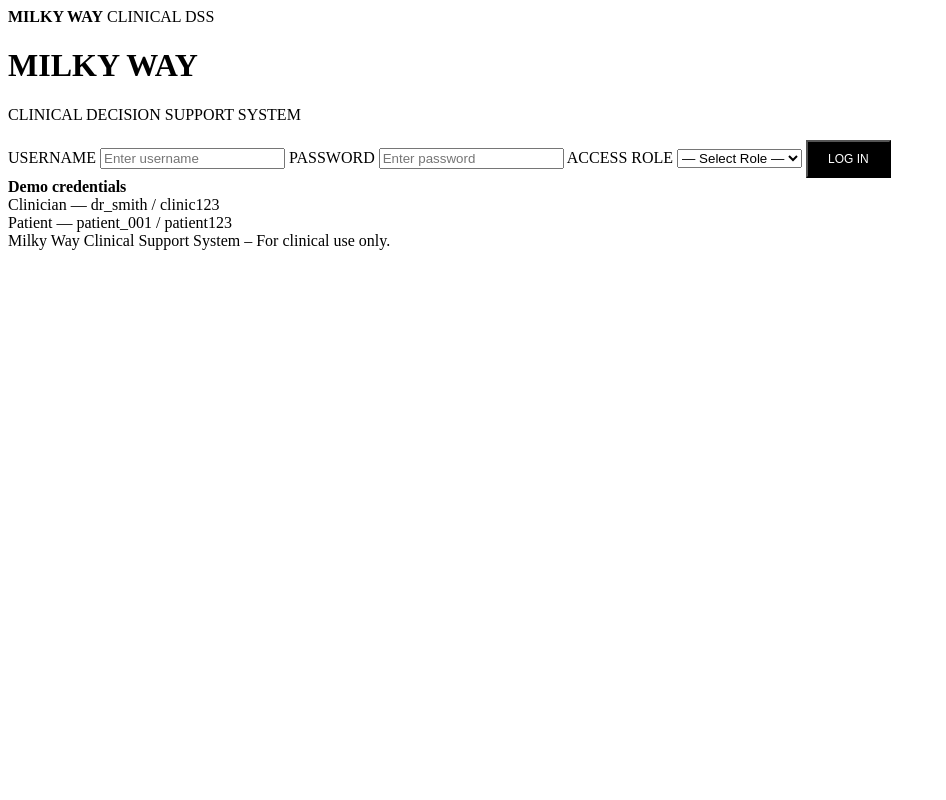
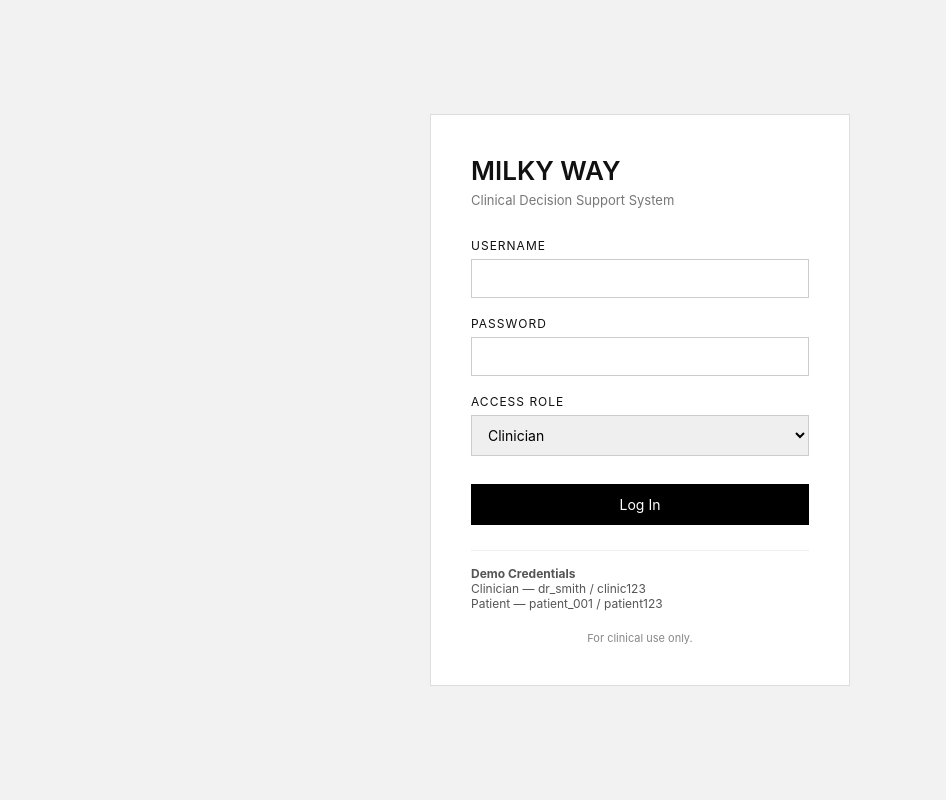
Before and after one commit to Dzoixy/milky-way-new-blood, a FastAPI app: page / in a window 1280 px wide. Shown: the whole page, without its empty margins (0-946 px from the left). Run offline with FastAPI, Linux system fonts and the light colour scheme; parts of the project's set-up code (start-up, migrations or seed data) failed here and were passed over.

Commit message:
fix Login

```diff
--- a/app/templates/login.html
+++ b/app/templates/login.html
@@ -1,36 +1,132 @@
-{% extends "base.html" %}
-{% block content %}
+<!DOCTYPE html>
+<html lang="en">
+<head>
+    <meta charset="UTF-8">
+    <title>Login | Milky Way CDSS</title>
+    <meta name="viewport" content="width=device-width, initial-scale=1.0">
+    <link rel="stylesheet" href="/static/css/dashboard.css">
+    <style>
+        .login-wrapper{
+            height:100vh;
+            display:flex;
+            align-items:center;
+            justify-content:center;
+            background:#f2f2f2;
+        }
 
-<div class="auth-card">
-    <div class="auth-header">
-        <h1>MILKY WAY</h1>
-        <p>CLINICAL DECISION SUPPORT SYSTEM</p>
-    </div>
+        .login-card{
+            width:420px;
+            background:#fff;
+            padding:40px;
+            border:1px solid #ddd;
+        }
 
-    <form method="POST" action="/login" class="auth-form">
+        .login-title{
+            font-size:26px;
+            font-weight:600;
+            margin-bottom:6px;
+        }
 
-        <label>USERNAME</label>
-        <input type="text" name="username" placeholder="Enter username" required>
+        .login-sub{
+            font-size:13px;
+            color:#777;
+            margin-bottom:30px;
+        }
 
-        <label>PASSWORD</label>
-        <input type="password" name="password" placeholder="Enter password" required>
+        .form-group{
+            margin-bottom:18px;
+        }
 
-        <label>ACCESS ROLE</label>
-        <select name="role" required>
-            <option value="">— Select Role —</option>
-            <option value="Clinician">Clinician</option>
-            <option value="Patient">Patient</option>
-        </select>
+        .form-label{
+            font-size:12px;
+            text-transform:uppercase;
+            letter-spacing:1px;
+            display:block;
+            margin-bottom:6px;
+        }
 
-        <button type="submit" class="btn-primary">LOG IN</button>
+        .form-input{
+            width:100%;
+            padding:10px 12px;
+            border:1px solid #ccc;
+            font-size:14px;
+        }
 
-        <div class="demo-info">
-            <strong>Demo credentials</strong><br>
+        .form-input:focus{
+            outline:none;
+            border-color:#000;
+        }
+
+        .login-btn{
+            width:100%;
+            background:#000;
+            color:#fff;
+            border:none;
+            padding:12px;
+            font-size:14px;
+            cursor:pointer;
+            margin-top:10px;
+        }
+
+        .demo-box{
+            margin-top:25px;
+            font-size:12px;
+            color:#555;
+            border-top:1px solid #eee;
+            padding-top:15px;
+        }
+
+        .footer-note{
+            margin-top:20px;
+            font-size:11px;
+            color:#888;
+            text-align:center;
+        }
+    </style>
+</head>
+<body>
+
+<div class="login-wrapper">
+    <div class="login-card">
+
+        <div class="login-title">MILKY WAY</div>
+        <div class="login-sub">Clinical Decision Support System</div>
+
+        <form method="post" action="/auth/login">
+
+            <div class="form-group">
+                <label class="form-label">Username</label>
+                <input type="text" name="username" class="form-input" required>
+            </div>
+
+            <div class="form-group">
+                <label class="form-label">Password</label>
+                <input type="password" name="password" class="form-input" required>
+            </div>
+
+            <div class="form-group">
+                <label class="form-label">Access Role</label>
+                <select name="role" class="form-input">
+                    <option value="clinician">Clinician</option>
+                    <option value="patient">Patient</option>
+                </select>
+            </div>
+
+            <button type="submit" class="login-btn">Log In</button>
+        </form>
+
+        <div class="demo-box">
+            <strong>Demo Credentials</strong><br>
             Clinician — dr_smith / clinic123<br>
             Patient — patient_001 / patient123
         </div>
 
-    </form>
+        <div class="footer-note">
+            For clinical use only.
+        </div>
+
+    </div>
 </div>
 
-{% endblock %}
+</body>
+</html>
```
